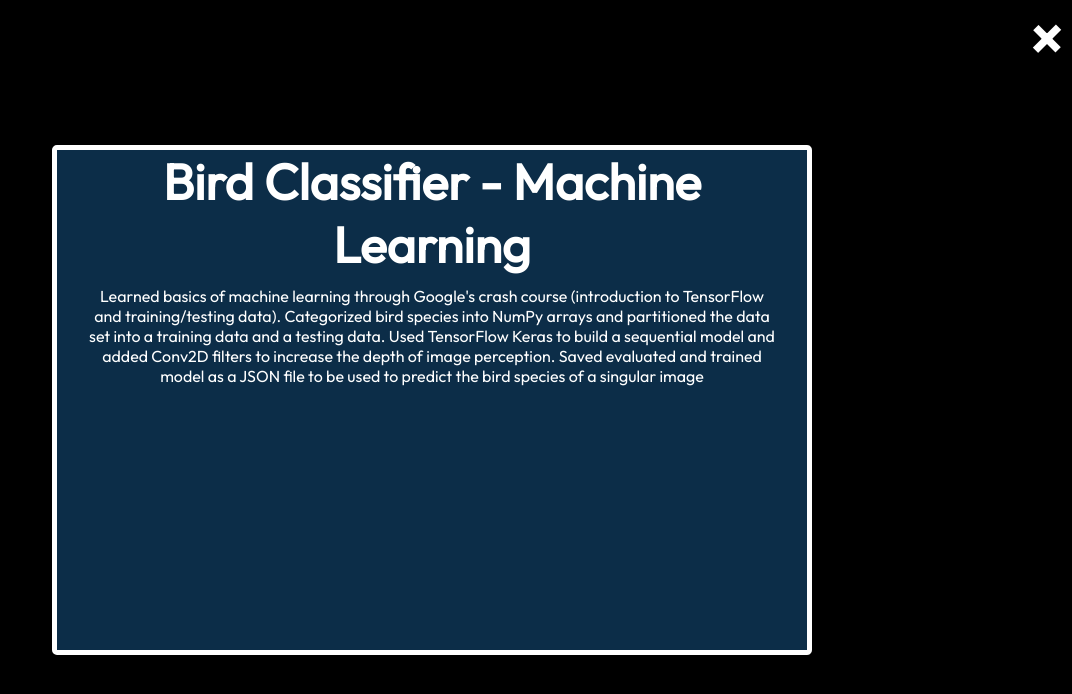
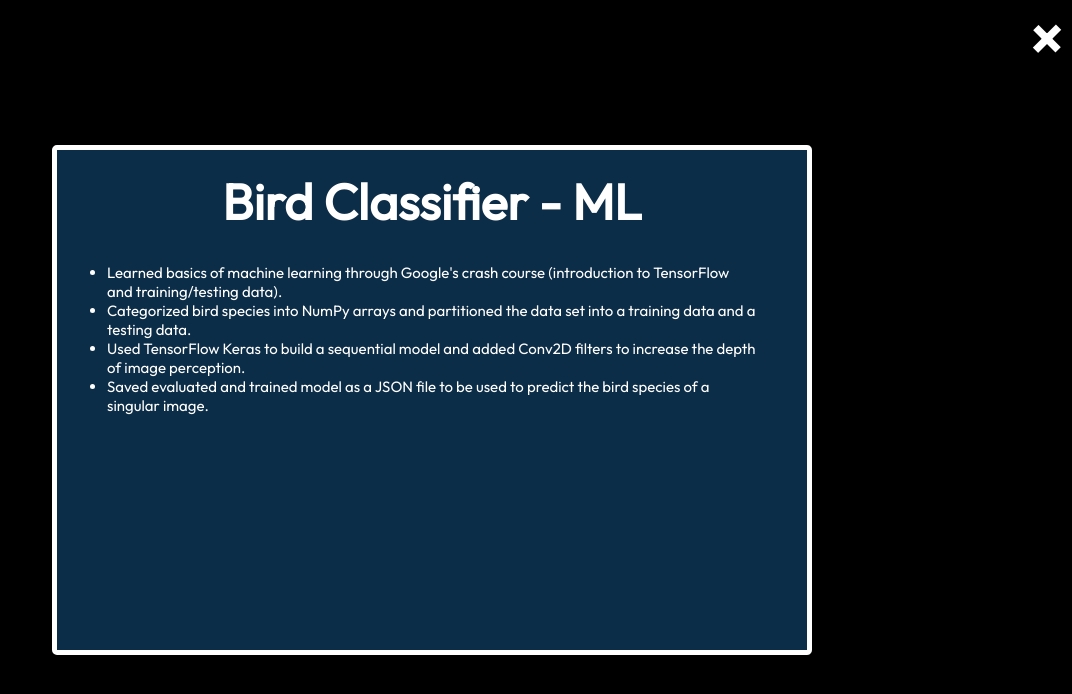
Before and after one commit to eddywang4340/personal-website-react, a React (Vite) app: page / in a window 1280 px wide. Both pictures are taken after a click on the picture 220 px from the left and 2259 px from the top of the page. Shown: the part 1859-2553 px from the top of the page, without its empty margins (208-1280 px from the left). Built offline with nearby package versions, Linux system fonts and the light colour scheme.

Commit message:
added bullet points for project description

```diff
--- a/src/Components/Projects/Projects.css
+++ b/src/Components/Projects/Projects.css
@@ -75,12 +75,14 @@
 }
 .popup h {
     margin-bottom: 10px;
-    padding: 0px 30px;
+    padding: 20px 30px;
     font-size: 50px;
     font-weight: 600;
 }
-.popup p {
-    padding: 0px 30px;
+.popup ul {
+    text-align: left;
+    font-size: 15px;
+    padding: 0px 50px;
 }
 .projects-showmore {
     display: flex;
--- a/src/Components/Projects/Projects.jsx
+++ b/src/Components/Projects/Projects.jsx
@@ -20,7 +20,13 @@ const Projects = () => {
                 <span onClick={()=> setOpen1(false)}>&times;</span>
                 <div className="popup">
                     <h>{projects_data[0].w_name}</h>
-                    <p>{projects_data[0].w_description}</p>
+                    <ul>
+                        <li>{projects_data[0].w_bp_1}</li>
+                        <li>{projects_data[0].w_bp_2}</li>
+                        <li>{projects_data[0].w_bp_3}</li>
+                        <li>{projects_data[0].w_bp_4}</li>
+                    </ul>
+
                 </div>
             </div>
         ) : isOpen2 ? (
--- a/src/assets/projects_data.js
+++ b/src/assets/projects_data.js
@@ -8,8 +8,11 @@ import project6_img from '../assets/project_6.svg'
 const mywork_data = [
     {
         w_no:1,
-        w_name:"Bird Classifier - Machine Learning",
-        w_description: "Learned basics of machine learning through Google's crash course (introduction to TensorFlow and training/testing data).\n Categorized bird species into NumPy arrays and partitioned the data set into a training data and a testing data.\n Used TensorFlow Keras to build a sequential model and added Conv2D filters to increase the depth of image perception.\n Saved evaluated and trained model as a JSON file to be used to predict the bird species of a singular image",
+        w_name:"Bird Classifier - ML",
+        w_bp_1: "Learned basics of machine learning through Google's crash course (introduction to TensorFlow and training/testing data).",
+        w_bp_2: "Categorized bird species into NumPy arrays and partitioned the data set into a training data and a testing data.",
+        w_bp_3: "Used TensorFlow Keras to build a sequential model and added Conv2D filters to increase the depth of image perception.",
+        w_bp_4: "Saved evaluated and trained model as a JSON file to be used to predict the bird species of a singular image.",
         w_img:project1_img
     },
     {
```
